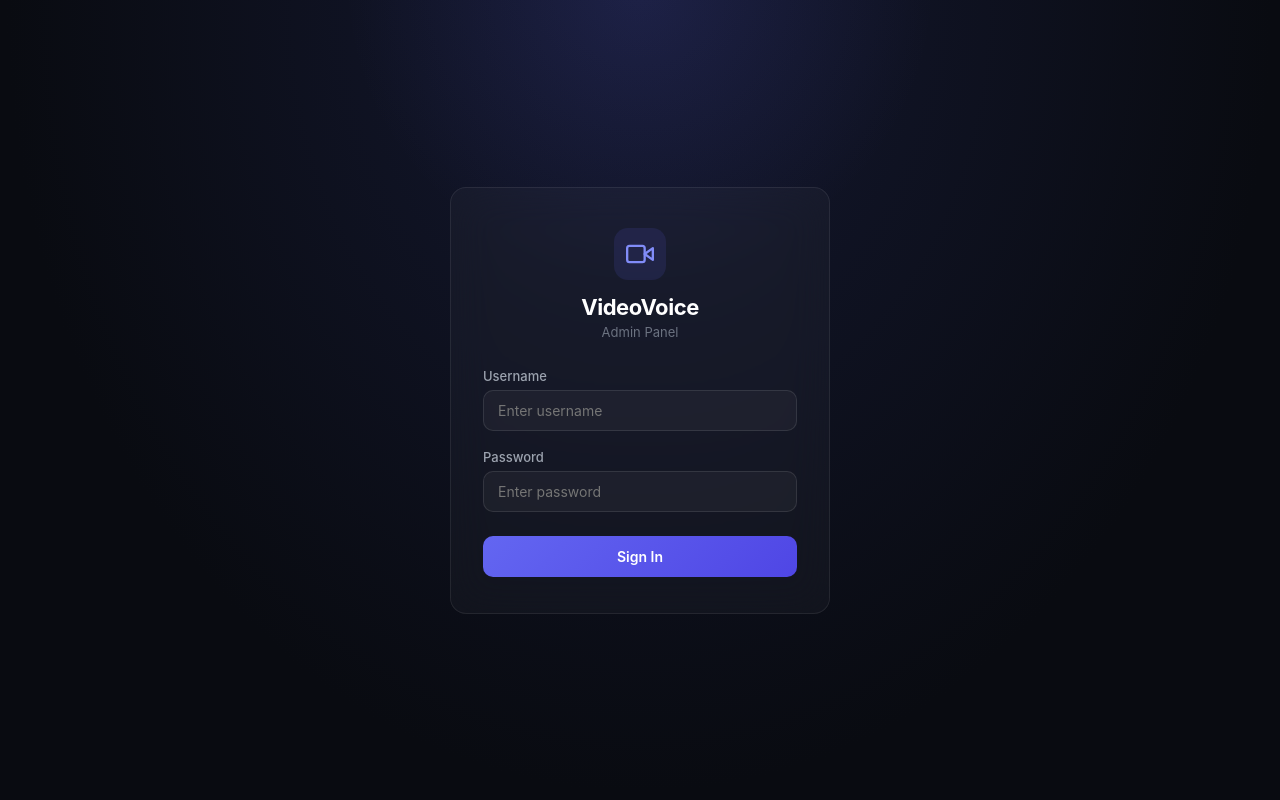
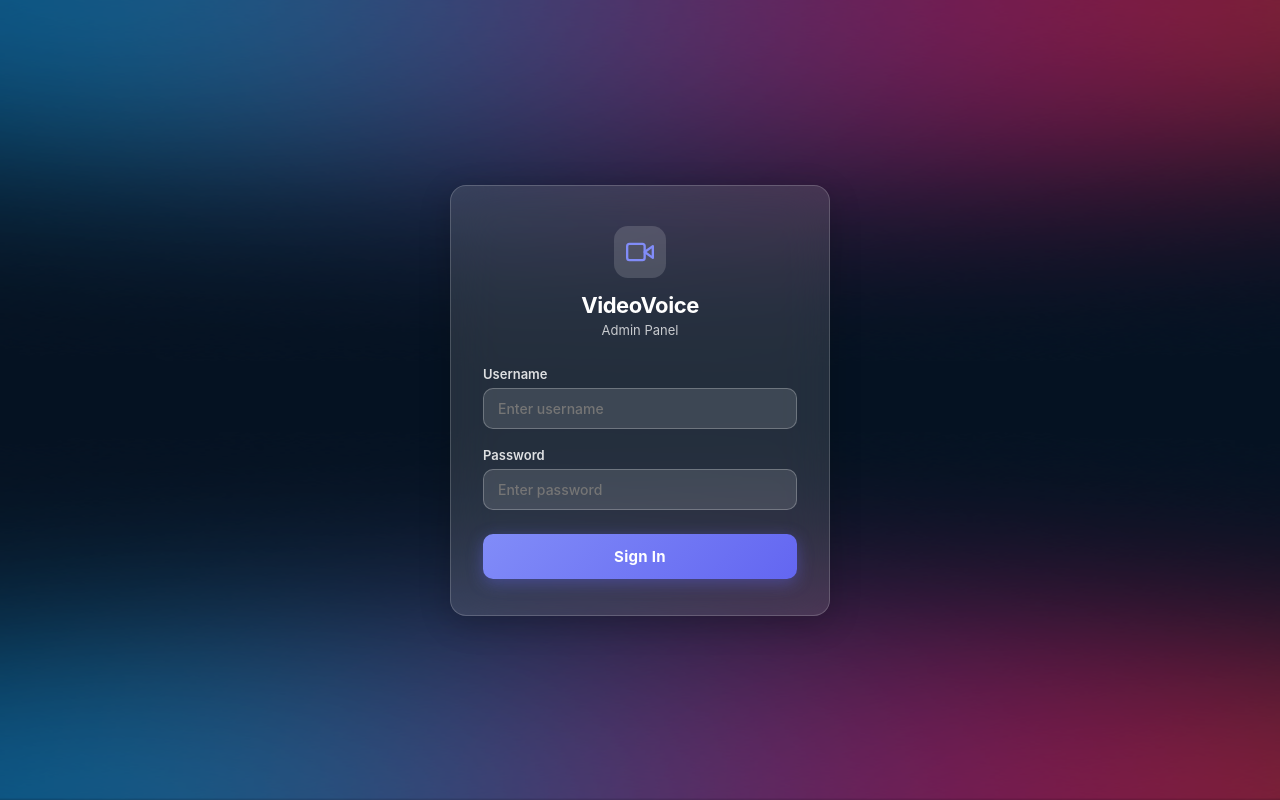
Before and after one commit to softwaredeveloper222/VideoVoiceAdmin, a React (Vite) app: page / in a window 1280 px wide. Built offline with nearby package versions, Linux system fonts and the light colour scheme.

Commit message:
enhanced UI

```diff
--- a/src/App.jsx
+++ b/src/App.jsx
@@ -1,5 +1,51 @@
-import { useState, useEffect, useCallback } from "react";
+import { useState, useEffect, useCallback, useRef } from "react";
 import { supabase, VIDEOS_BUCKET } from "./supabase";
+
+function VideoThumbnail({ src, onClick }) {
+  const canvasRef = useRef(null);
+  const [ready, setReady] = useState(false);
+
+  useEffect(() => {
+    if (!src) return;
+    const video = document.createElement("video");
+    video.crossOrigin = "anonymous";
+    video.muted = true;
+    video.preload = "metadata";
+    video.src = src;
+
+    const handleSeeked = () => {
+      const canvas = canvasRef.current;
+      if (!canvas) return;
+      canvas.width = video.videoWidth;
+      canvas.height = video.videoHeight;
+      canvas.getContext("2d").drawImage(video, 0, 0);
+      setReady(true);
+      video.removeEventListener("seeked", handleSeeked);
+      video.src = "";
+    };
+
+    video.addEventListener("loadeddata", () => {
+      video.currentTime = 0.1;
+    });
+    video.addEventListener("seeked", handleSeeked);
+
+    return () => {
+      video.removeEventListener("seeked", handleSeeked);
+      video.src = "";
+    };
+  }, [src]);
+
+  return (
+    <div style={d.videoPlaceholder} onClick={onClick}>
+      <canvas ref={canvasRef} style={{ width: "100%", height: "100%", objectFit: "cover", display: ready ? "block" : "none" }} />
+      <div style={{ ...d.playBtn, position: "absolute" }}>
+        <svg width="20" height="20" viewBox="0 0 24 24" fill="#fff" stroke="none">
+          <polygon points="6 3 20 12 6 21 6 3" />
+        </svg>
+      </div>
+    </div>
+  );
+}
 
 const CREDENTIALS = { username: "admin", password: "admin123" };
 
@@ -95,77 +141,79 @@ const login = {
     display: "flex",
     alignItems: "center",
     justifyContent: "center",
-    background: "radial-gradient(ellipse at 50% 0%, #141830 0%, #090b11 70%)",
+    backgroundImage: "url(/img/Blue-AR-space@2x.png)",
+    backgroundSize: "100% 100%",
+    backgroundPosition: "center",
     position: "relative",
     overflow: "hidden",
   },
   glow: {
     position: "absolute",
-    top: "-40%",
-    left: "50%",
-    transform: "translateX(-50%)",
-    width: 600,
-    height: 600,
-    borderRadius: "50%",
-    background: "radial-gradient(circle, rgba(99,102,241,0.12) 0%, transparent 70%)",
+    inset: 0,
+    background: "rgba(0,0,0,0.25)",
     pointerEvents: "none",
   },
   card: {
     position: "relative",
     width: 380,
     padding: "40px 32px 36px",
-    background: "rgba(255,255,255,0.03)",
-    border: "1px solid rgba(255,255,255,0.08)",
+    background: "rgba(255,255,255,0.12)",
+    border: "1px solid rgba(255,255,255,0.18)",
     borderRadius: 16,
-    backdropFilter: "blur(20px)",
+    backdropFilter: "blur(24px)",
+    boxShadow: "0 8px 32px rgba(0,0,0,0.2)",
   },
   logoWrap: { textAlign: "center", marginBottom: 28 },
   logo: {
     width: 52,
     height: 52,
     borderRadius: 14,
-    background: "rgba(99,102,241,0.12)",
+    background: "rgba(255,255,255,0.15)",
     display: "inline-flex",
     alignItems: "center",
     justifyContent: "center",
     marginBottom: 14,
   },
   title: { fontSize: 22, fontWeight: 700, color: "#fff", margin: 0, letterSpacing: "-0.02em" },
-  subtitle: { fontSize: 13, color: "#6b7280", marginTop: 4 },
+  subtitle: { fontSize: 13, color: "rgba(255,255,255,0.75)", marginTop: 4 },
   error: {
-    background: "rgba(239,68,68,0.1)",
-    border: "1px solid rgba(239,68,68,0.2)",
-    color: "#fca5a5",
+    background: "rgba(239,68,68,0.2)",
+    border: "1px solid rgba(239,68,68,0.4)",
+    color: "#fecaca",
     padding: "10px 14px",
     borderRadius: 10,
     fontSize: 13,
+    fontWeight: 500,
     marginBottom: 16,
     textAlign: "center",
   },
   field: { marginBottom: 18 },
-  label: { display: "block", fontSize: 13, fontWeight: 500, color: "#9ca3af", marginBottom: 6 },
+  label: { display: "block", fontSize: 13, fontWeight: 600, color: "rgba(255,255,255,0.85)", marginBottom: 6 },
   input: {
     width: "100%",
     padding: "11px 14px",
     borderRadius: 10,
-    border: "1px solid rgba(255,255,255,0.1)",
-    background: "rgba(255,255,255,0.04)",
+    border: "1px solid rgba(255,255,255,0.25)",
+    background: "rgba(255,255,255,0.12)",
     color: "#fff",
     fontSize: 14,
+    fontWeight: 500,
     outline: "none",
     transition: "border-color 0.2s",
   },
   btn: {
     width: "100%",
-    padding: "12px 0",
+    padding: "13px 0",
     borderRadius: 10,
     border: "none",
-    background: "linear-gradient(135deg, #6366f1, #4f46e5)",
+    background: "linear-gradient(135deg, #818cf8, #6366f1)",
     color: "#fff",
-    fontSize: 14,
-    fontWeight: 600,
+    fontSize: 15,
+    fontWeight: 700,
     cursor: "pointer",
     marginTop: 6,
+    letterSpacing: "0.02em",
+    boxShadow: "0 4px 16px rgba(99,102,241,0.4)",
     transition: "opacity 0.2s",
   },
 };
@@ -344,15 +392,15 @@ function AdminDashboard({ onLogout }) {
         {loading ? (
           <div style={d.center}>
             <div style={d.spinner} />
-            <p style={{ marginTop: 16, color: "#6b7280" }}>Loading testimonials...</p>
+            <p style={{ marginTop: 16, color: "rgba(255,255,255,0.7)", fontWeight: 500 }}>Loading testimonials...</p>
           </div>
         ) : filtered.length === 0 ? (
           <div style={d.empty}>
-            <svg width="48" height="48" viewBox="0 0 24 24" fill="none" stroke="#374151" strokeWidth="1.5" strokeLinecap="round" strokeLinejoin="round">
+            <svg width="48" height="48" viewBox="0 0 24 24" fill="none" stroke="rgba(255,255,255,0.35)" strokeWidth="1.5" strokeLinecap="round" strokeLinejoin="round">
               <polygon points="23 7 16 12 23 17 23 7" />
               <rect x="1" y="5" width="15" height="14" rx="2" ry="2" />
             </svg>
-            <p style={{ marginTop: 16, fontSize: 15, color: "#6b7280" }}>
+            <p style={{ marginTop: 16, fontSize: 15, color: "rgba(255,255,255,0.65)", fontWeight: 500 }}>
               {search ? "No testimonials match your search" : "No testimonials yet"}
             </p>
           </div>
@@ -364,13 +412,7 @@ function AdminDashboard({ onLogout }) {
                   {playingId === item.id ? (
                     <video src={item.video_url} controls autoPlay style={d.video} onEnded={() => setPlayingId(null)} />
                   ) : (
-                    <div style={d.videoPlaceholder} onClick={() => setPlayingId(item.id)}>
-                      <div style={d.playBtn}>
-                        <svg width="20" height="20" viewBox="0 0 24 24" fill="#fff" stroke="none">
-                          <polygon points="6 3 20 12 6 21 6 3" />
-                        </svg>
-                      </div>
-                    </div>
+                    <VideoThumbnail src={item.video_url} onClick={() => setPlayingId(item.id)} />
                   )}
                 </div>
 
@@ -427,12 +469,15 @@ const d = {
   app: {
     display: "flex",
     minHeight: "100vh",
-    background: "#090b11",
+    backgroundImage: "url(/img/Blue-AR-space@2x.png)",
+    backgroundSize: "100% 100%",
+    backgroundAttachment: "fixed",
   },
   sidebar: {
     width: 220,
-    background: "rgba(255,255,255,0.02)",
-    borderRight: "1px solid rgba(255,255,255,0.06)",
+    background: "rgba(0,0,0,0.3)",
+    borderRight: "1px solid rgba(255,255,255,0.08)",
+    backdropFilter: "blur(20px)",
     padding: "20px 14px",
     display: "flex",
     flexDirection: "column",
@@ -448,7 +493,7 @@ const d = {
     gap: 10,
     padding: "4px 8px 24px",
   },
-  sidebarBrand: { fontSize: 16, fontWeight: 700, color: "#fff", letterSpacing: "-0.02em" },
+  sidebarBrand: { fontSize: 16, fontWeight: 700, color: "#fff", letterSpacing: "-0.02em", textShadow: "0 1px 4px rgba(0,0,0,0.3)" },
   nav: {},
   navItem: {
     display: "flex",
@@ -456,10 +501,10 @@ const d = {
     gap: 10,
     padding: "10px 12px",
     borderRadius: 10,
-    background: "rgba(99,102,241,0.1)",
-    color: "#a5b4fc",
+    background: "rgba(255,255,255,0.15)",
+    color: "#c7d2fe",
     fontSize: 14,
-    fontWeight: 500,
+    fontWeight: 600,
     cursor: "pointer",
   },
   logoutBtn: {
@@ -468,10 +513,11 @@ const d = {
     gap: 10,
     padding: "10px 12px",
     borderRadius: 10,
-    border: "1px solid rgba(255,255,255,0.06)",
-    background: "transparent",
-    color: "#6b7280",
+    border: "1px solid rgba(255,255,255,0.15)",
+    background: "rgba(255,255,255,0.06)",
+    color: "rgba(255,255,255,0.7)",
     fontSize: 13,
+    fontWeight: 500,
     cursor: "pointer",
     transition: "all 0.2s",
     width: "100%",
@@ -490,21 +536,22 @@ const d = {
     flexWrap: "wrap",
     gap: 16,
   },
-  title: { fontSize: 24, fontWeight: 700, color: "#fff", margin: 0, letterSpacing: "-0.02em" },
-  subtitle: { fontSize: 14, color: "#6b7280", marginTop: 4 },
+  title: { fontSize: 24, fontWeight: 700, color: "#fff", margin: 0, letterSpacing: "-0.02em", textShadow: "0 1px 4px rgba(0,0,0,0.3)" },
+  subtitle: { fontSize: 14, color: "rgba(255,255,255,0.7)", marginTop: 4 },
   statsRow: { display: "flex", gap: 20 },
   stat: {
     display: "flex",
     flexDirection: "column",
     alignItems: "center",
     padding: "12px 20px",
-    background: "rgba(255,255,255,0.03)",
-    border: "1px solid rgba(255,255,255,0.06)",
+    background: "rgba(255,255,255,0.12)",
+    border: "1px solid rgba(255,255,255,0.15)",
     borderRadius: 12,
     minWidth: 80,
+    backdropFilter: "blur(8px)",
   },
-  statNum: { fontSize: 22, fontWeight: 700, color: "#a5b4fc" },
-  statLabel: { fontSize: 11, color: "#6b7280", marginTop: 2, textTransform: "uppercase", letterSpacing: "0.05em" },
+  statNum: { fontSize: 22, fontWeight: 700, color: "#c7d2fe", textShadow: "0 1px 8px rgba(99,102,241,0.4)" },
+  statLabel: { fontSize: 11, color: "rgba(255,255,255,0.6)", fontWeight: 600, marginTop: 2, textTransform: "uppercase", letterSpacing: "0.05em" },
   toolbar: {
     display: "flex",
     alignItems: "center",
@@ -517,42 +564,48 @@ const d = {
     width: "100%",
     padding: "11px 14px 11px 40px",
     borderRadius: 10,
-    border: "1px solid rgba(255,255,255,0.08)",
-    background: "rgba(255,255,255,0.03)",
+    border: "1px solid rgba(255,255,255,0.2)",
+    background: "rgba(255,255,255,0.1)",
     color: "#fff",
     fontSize: 14,
+    fontWeight: 500,
     outline: "none",
+    backdropFilter: "blur(8px)",
     transition: "border-color 0.2s",
   },
   sortGroup: { display: "flex", alignItems: "center", gap: 8 },
   select: {
     padding: "10px 14px",
     borderRadius: 10,
-    border: "1px solid rgba(255,255,255,0.08)",
-    background: "rgba(255,255,255,0.03)",
-    color: "#c9cdd6",
+    border: "1px solid rgba(255,255,255,0.2)",
+    background: "rgba(255,255,255,0.1)",
+    color: "rgba(255,255,255,0.9)",
     fontSize: 13,
+    fontWeight: 500,
     cursor: "pointer",
     outline: "none",
+    backdropFilter: "blur(8px)",
     transition: "border-color 0.2s",
   },
   iconBtn: {
     width: 38,
     height: 38,
     borderRadius: 10,
-    border: "1px solid rgba(255,255,255,0.08)",
-    background: "rgba(255,255,255,0.03)",
-    color: "#c9cdd6",
+    border: "1px solid rgba(255,255,255,0.2)",
+    background: "rgba(255,255,255,0.1)",
+    color: "#fff",
     fontSize: 16,
+    fontWeight: 600,
     cursor: "pointer",
     display: "flex",
     alignItems: "center",
     justifyContent: "center",
+    backdropFilter: "blur(8px)",
     transition: "all 0.2s",
   },
   error: {
-    background: "rgba(239,68,68,0.08)",
-    border: "1px solid rgba(239,68,68,0.2)",
+    background: "rgba(239,68,68,0.15)",
+    border: "1px solid rgba(239,68,68,0.3)",
     color: "#fca5a5",
     padding: "12px 16px",
     borderRadius: 10,
@@ -587,15 +640,17 @@ const d = {
     gap: 20,
   },
   card: {
-    background: "rgba(255,255,255,0.03)",
+    background: "rgba(255,255,255,0.1)",
     borderRadius: 14,
     overflow: "hidden",
-    border: "1px solid rgba(255,255,255,0.06)",
+    border: "1px solid rgba(255,255,255,0.15)",
     transition: "border-color 0.2s, transform 0.2s",
+    backdropFilter: "blur(16px)",
+    boxShadow: "0 4px 24px rgba(0,0,0,0.15)",
   },
   videoWrap: {
     aspectRatio: "16/9",
-    background: "#000",
+    background: "rgba(0,0,0,0.2)",
     position: "relative",
     overflow: "hidden",
   },
@@ -607,15 +662,17 @@ const d = {
     alignItems: "center",
     justifyContent: "center",
     cursor: "pointer",
-    background: "linear-gradient(135deg, #0c1221 0%, #131a3a 100%)",
-    transition: "background 0.3s",
+    backgroundImage: "url(/img/LWYW_card_2.png)",
+    backgroundSize: "100% 100%",
+    backgroundPosition: "center",
+    transition: "opacity 0.3s",
   },
   playBtn: {
     width: 56,
     height: 56,
     borderRadius: "50%",
-    background: "rgba(99,102,241,0.25)",
-    border: "2px solid rgba(99,102,241,0.4)",
+    background: "rgba(255,255,255,0.2)",
+    border: "2px solid rgba(255,255,255,0.35)",
     display: "flex",
     alignItems: "center",
     justifyContent: "center",
@@ -637,16 +694,17 @@ const d = {
     color: "#fff",
     flexShrink: 0,
   },
-  email: { fontSize: 14, fontWeight: 600, color: "#fff", overflow: "hidden", textOverflow: "ellipsis", whiteSpace: "nowrap" },
-  meta: { fontSize: 12, color: "#6b7280", marginTop: 2 },
+  email: { fontSize: 14, fontWeight: 600, color: "#fff", overflow: "hidden", textOverflow: "ellipsis", whiteSpace: "nowrap", textShadow: "0 1px 2px rgba(0,0,0,0.2)" },
+  meta: { fontSize: 12, color: "rgba(255,255,255,0.6)", fontWeight: 500, marginTop: 2 },
   filename: {
     fontSize: 12,
-    color: "#4b5563",
+    color: "rgba(255,255,255,0.5)",
+    fontWeight: 500,
     overflow: "hidden",
     textOverflow: "ellipsis",
     whiteSpace: "nowrap",
     padding: "6px 0 2px",
-    borderTop: "1px solid rgba(255,255,255,0.04)",
+    borderTop: "1px solid rgba(255,255,255,0.08)",
   },
   cardActions: { display: "flex", gap: 8, padding: "8px 18px 16px" },
   downloadBtn: {
@@ -657,14 +715,15 @@ const d = {
     gap: 6,
     padding: "9px 0",
     borderRadius: 8,
-    background: "rgba(99,102,241,0.1)",
-    color: "#a5b4fc",
+    background: "rgba(99,102,241,0.25)",
+    color: "#e0e7ff",
     fontSize: 13,
-    fontWeight: 500,
+    fontWeight: 600,
     textDecoration: "none",
     cursor: "pointer",
     transition: "all 0.2s",
-    border: "1px solid rgba(99,102,241,0.15)",
+    border: "1px solid rgba(99,102,241,0.3)",
+    boxShadow: "0 2px 8px rgba(99,102,241,0.2)",
   },
   deleteBtn: {
     flex: 1,
@@ -674,11 +733,11 @@ const d = {
     gap: 6,
     padding: "9px 0",
     borderRadius: 8,
-    background: "rgba(239,68,68,0.08)",
-    color: "#f87171",
+    background: "rgba(239,68,68,0.2)",
+    color: "#fecaca",
     fontSize: 13,
-    fontWeight: 500,
-    border: "1px solid rgba(239,68,68,0.12)",
+    fontWeight: 600,
+    border: "1px solid rgba(239,68,68,0.25)",
     cursor: "pointer",
     transition: "all 0.2s",
   },
```
Also changed, not shown: public/img/Blue-AR-space.png (added), public/img/Blue-AR-space@2x.png (added).
